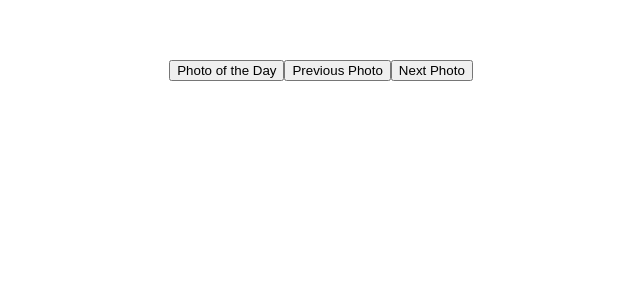
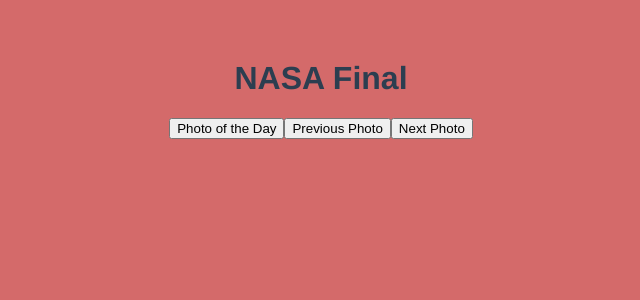
Before and after one commit to marcusp619/nasa-final, a Vue app in the folder client/: page / in a window 1280 px wide. Shown: the top 300 px of the page, without its empty margins (319-959 px from the left). Built offline with nearby package versions, Linux system fonts and the light colour scheme; no server answers.

Commit message:
changed background color and add title

```diff
--- a/client/package.json
+++ b/client/package.json
@@ -9,7 +9,8 @@
   },
   "dependencies": {
     "axios": "^0.18.0",
-    "vue": "^2.5.21"
+    "vue": "^2.5.21",
+    "vue-gallery": "^1.5.0"
   },
   "devDependencies": {
     "@vue/cli-plugin-babel": "^3.3.0",
--- a/client/src/App.vue
+++ b/client/src/App.vue
@@ -1,5 +1,6 @@
 <template>
   <div id="app">
+    <h1>NASA Final</h1>
     <Search />
   </div>
 </template>
@@ -16,6 +17,10 @@
 </script>
 
 <style>
+body {
+ background: #D46A6A;
+}
+
 #app {
   font-family: 'Avenir', Helvetica, Arial, sans-serif;
   -webkit-font-smoothing: antialiased;
@@ -23,5 +28,6 @@
   text-align: center;
   color: #2c3e50;
   margin-top: 60px;
+
 }
 </style>
--- a/client/src/components/Search.vue
+++ b/client/src/components/Search.vue
@@ -5,14 +5,14 @@
       <button v-on:click="prevPhoto()">Previous Photo </button>
       <button v-on:click="nextPhoto()">Next Photo </button>
       <div>
-        <div class="img" v-if="POTD">
+        <div  v-if="POTD">
           <p>{{POTD.title}}</p>
-          <img v-bind:src="POTD.url" />
+          <img v-bind:src="POTD.url"  class="img"/>
           <p>{{POTD.date}}</p>
         </div>
         <div class="img"  v-if="displayedPic">
           <p>{{displayedPic.title}}</p>
-          <img v-bind:src="displayedPic.url" />
+          <img v-bind:src="displayedPic.url" class="img"/>
           <p>{{displayedPic.date}}</p>
         </div>
       </div>
@@ -21,8 +21,8 @@
 </template>
 
 <script>
-import axios from 'axios';
-export default {
+  import axios from 'axios';
+  export default {
     name: 'Search',
     data () {
       return {
```
